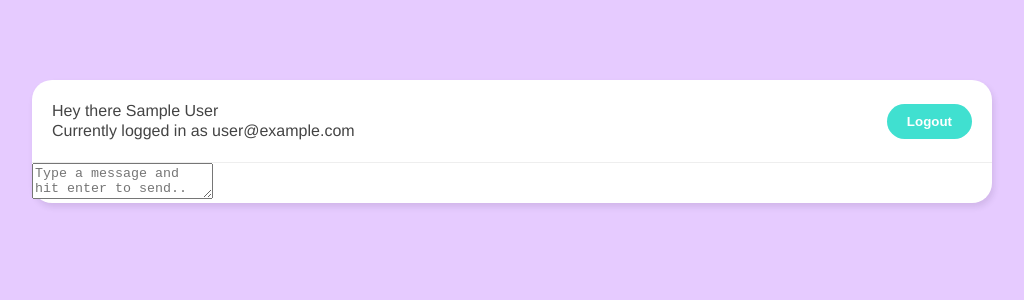
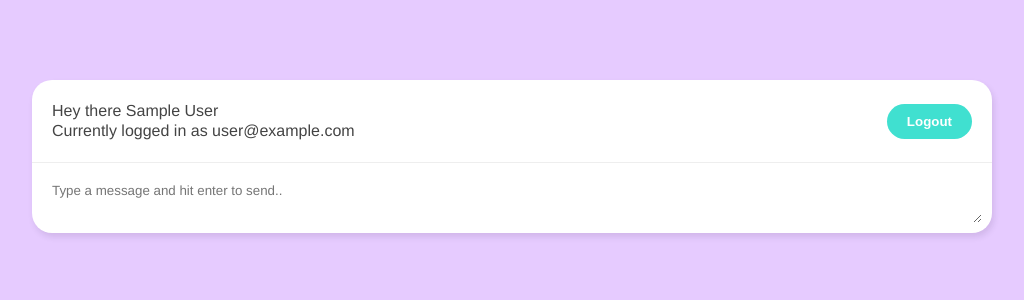
Before and after one commit to mchoffn/live-chat, a Vue app: page /chatroom in a window 1280 px wide. Shown: the top 300 px of the page, without its empty margins (128-1152 px from the left). Built offline with nearby package versions, Linux system fonts and the light colour scheme; no server answers; sample sign-in values are in the browser's storage.

Commit message:
firebase data works

```diff
--- a/src/components/NewChatForm.vue
+++ b/src/components/NewChatForm.vue
@@ -3,6 +3,7 @@
     <textarea placeholder="Type a message and hit enter to send.."
     v-model="message" @keypress.enter.prevent="handleSubmit">
     </textarea>
+    <div class="error">{{error}}</div>
 </form>
 
 </template>
@@ -10,30 +11,49 @@
 <script>
 import {ref} from 'vue'
 import getUser from '../composables/getUser'
+import useCollection from '../composables/useCollection'
 import {timestamp} from '../firebase/config'
 
 
 export default {
     setup() {
         const message = ref('')
-        const user = getUser()
+        const {user} = getUser()
+        const { addDoc, error} = useCollection('messages')
 
         const handleSubmit = async () => {
             const chat = {
                 message: message.value,
-                name: user.displayName,
+                name: user.value.displayName,
                 createdAt: timestamp()
             }
-            console.log(chat)
-            message.value = ''
+            await addDoc(chat)
+            if(!error.value) {
+                message.value = ''
+            }
+
         }
 
-        return {message, handleSubmit}
+        return {message, handleSubmit, error}
     }
 
 }
 </script>
 
-<style>
+<style scoped>
+form{
+    margin:10px;
+}
+textarea{
+    width:100%;
+    max-width:100%;
+    margin-bottom: 6px;
+    padding:10px;
+    box-sizing: border-box;
+    border:0;
+    border-radius: 20px;
+    font-family: inherit;
+    outline:none;
 
+}
 </style>
--- a/src/composables/getUser.js
+++ b/src/composables/getUser.js
@@ -4,7 +4,6 @@ import { projectAuth } from "../firebase/config"
 const user = ref(projectAuth.currentUser)
 
 projectAuth.onAuthStateChanged(_user => {
-    console.log('User state change. Current user is:', _user)
     user.value = _user
 })
 
--- /dev/null
+++ b/src/composables/useCollection.js
@@ -0,0 +1,21 @@
+import {ref} from 'vue'
+import {projectFirestore} from '../firebase/config'
+
+const useCollection = (collection) => {
+    const error = ref(null)
+
+    const addDoc = async (doc) => {
+        error.value = null
+
+        try{
+            await projectFirestore.collection(collection).add(doc)
+        } catch(err) {
+            console.log(err.message)
+            error.value = "could not send the message"
+        }
+    }
+
+    return {error, addDoc}
+}
+
+export default useCollection
--- a/src/firebase/config.js
+++ b/src/firebase/config.js
@@ -17,7 +17,7 @@ const firebaseConfig = {
 firebase.initializeApp(firebaseConfig)
 
 const projectAuth = firebase.auth()
-const projectFiresore = firebase.firestore()
+const projectFirestore = firebase.firestore()
 const timestamp = firebase.firestore.FieldValue.serverTimestamp
 
-export { projectFiresore, projectAuth, timestamp }
+export { projectFirestore, projectAuth, timestamp }
--- a/src/router/index.js
+++ b/src/router/index.js
@@ -8,7 +8,6 @@ import { projectAuth } from '../firebase/config'
 //auth guards
 const requireAuth = (to, from, next) => {
   let user = projectAuth.currentUser
-  console.log('current user in auth guard : ', user)
   if(!user) {
     next({name: 'Welcome'})
   } {
```
